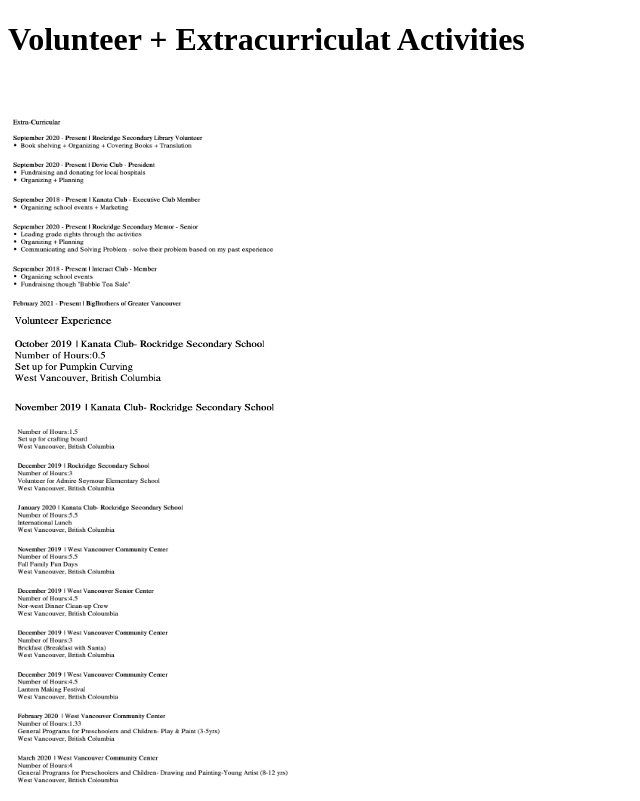
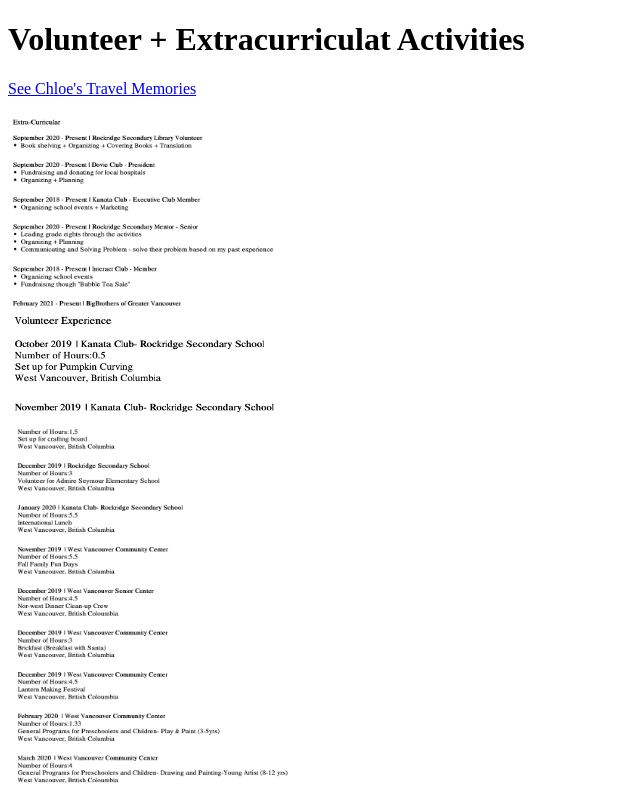
Before and after one commit to Chloeseol22/Chloeseol22.github.io, a plain HTML site: page activities.html in a window 1280 px wide. Shown: the whole page, without its empty margins (0-640 px from the left). Drawn offline with Linux system fonts and the light colour scheme.

Commit message:
Initialed activies2

```diff
--- a/activities.html
+++ b/activities.html
@@ -2,7 +2,7 @@
 <html>
     <body>
         <h1>Volunteer + Extracurriculat Activities</h1>
-        <a href= "travel.html"></a>
+        <a href= "travel.html">See Chloe's Travel Memories</a>
         <br><br>
         <img src = "Image /Extracurricular.png" Width= "300">
         <br>
```
Also changed, not shown: photography.html (renamed from phtography.html, +1 -0 lines).
